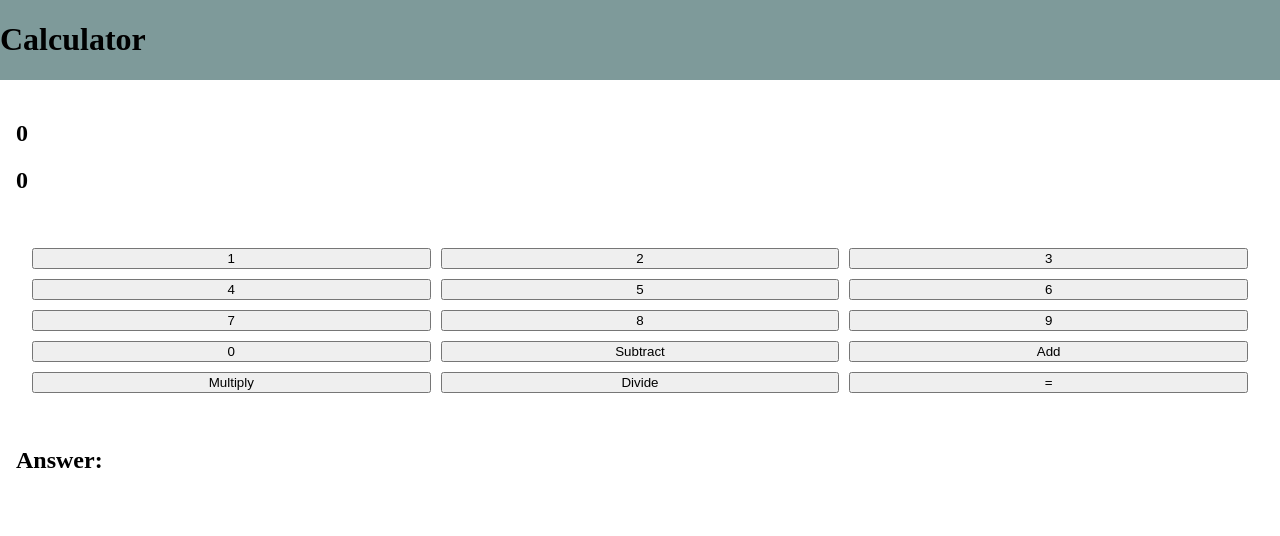
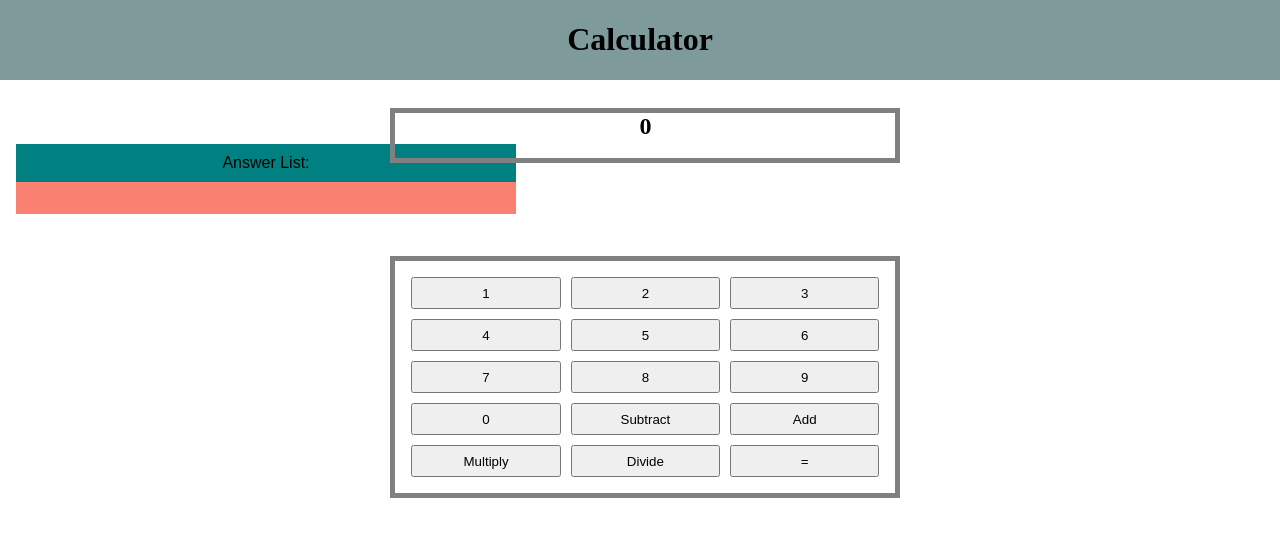
Before and after one commit to bertw2002/hello_world, an Angular app in the folder hello-angular/: page / in a window 1280 px wide. Shown: the top 536 px of the page. Built offline with nearby package versions, Linux system fonts and the light colour scheme.

Commit message:
expandable

```diff
--- a/hello-angular/src/app/app.component.css
+++ b/hello-angular/src/app/app.component.css
@@ -1,4 +1,5 @@
 .header {
+  text-align: center;
   background-color: #7e9a9a;
   top: 0;
   position: fixed;
@@ -22,10 +23,31 @@
   padding: 16px;
 }
 
-#input1 {
+#box {
+  width: 500px;
+  height: 45px;
+  position: absolute;
 
+  left: 30%;
+  border: 5px solid gray;
+  margin: 0;
+  text-align: center;
 }
 
-button {
+#box1 {
+  width: 468px;
+  height: 200px;
+  position: absolute;
 
+  left: 30%;
+  top: 140%;
+  border: 5px solid gray;
+  margin: 0;
+  text-align: center;
 }
+
+#answer {
+  position:absolute;
+  top: 700px;
+  right: 650px;
+}
--- a/hello-angular/src/app/app.component.html
+++ b/hello-angular/src/app/app.component.html
@@ -8,10 +8,10 @@
   <div class="header">
     <h1>Calculator</h1>
   </div>
-  <div class="main">
-    <h2>{{num1}}</h2><h2>{{num2}}</h2>
+  <div style="text-align:center" class="main">
+    <h2 id="box">{{numDisplay}}</h2>
     <br>
-    <div class="calcButtons">
+    <div id="box1" class="calcButtons">
 
       <button type='button' (click)="add1()">1</button>
       <button type='button' (click)="add2()">2</button>
@@ -30,7 +30,9 @@
       <button type='button' (click)="calculate()">=</button>
     </div>
     <br>
-    <h2> Answer: {{arr_num}} </h2>
+    <app-expand>
+      <p>{{arr_num_display}}</p>
+    </app-expand>
   </div>
 </body>
 </html>
--- a/hello-angular/src/app/app.component.ts
+++ b/hello-angular/src/app/app.component.ts
@@ -1,9 +1,15 @@
 import { Component } from '@angular/core';
+import { animate, state, style, transition, trigger } from '@angular/animations';
 
 @Component({
   selector: 'app-root',
   templateUrl: './app.component.html',
-  styleUrls: ['./app.component.css']
+  styleUrls: ['./app.component.css'],
+  animations: [trigger('panelState', [
+    state('closed', style({height:'32px', overflow: 'hidden'})),
+    state('open', style({height: '*'})),
+    transition('closed <=> open', animate('300ms ease-in-out')),
+]),],
 })
 
 export class AppComponent {
@@ -12,123 +18,133 @@ export class AppComponent {
   public operator:string;
   public num1=0;
   public num2=0;
+  public numDisplay=0;
   public num3:number;
   public arr_num:number[] = [];
+  public arr_num_display:string="";
   add0(){
     if (this.secondOp){
       this.num2=this.num2*10;
+      this.numDisplay=this.num2;
     }
     else{
       this.num1=this.num1*10;
+      this.numDisplay=this.num1;
     }
   }
   add1(){
     if (this.secondOp){
       this.num2=this.num2*10+1;
+      this.numDisplay=this.num2;
     }
     else{
       this.num1=this.num1*10+1;
+      this.numDisplay=this.num1;
     }
   }
   add2(){
     if (this.secondOp){
       this.num2=this.num2*10+2;
+      this.numDisplay=this.num2;
     }
     else{
       this.num1=this.num1*10+2;
+      this.numDisplay=this.num1;
     }
   }
   add3(){
     if (this.secondOp){
       this.num2=this.num2*10+3;
+      this.numDisplay=this.num2;
     }
     else{
       this.num1=this.num1*10+3;
+      this.numDisplay=this.num1;
     }
   }
   add4(){
     if (this.secondOp){
       this.num2=this.num2*10+4;
+      this.numDisplay=this.num2;
     }
     else{
       this.num1=this.num1*10+4;
+      this.numDisplay=this.num1;
     }
   }
   add5(){
     if (this.secondOp){
       this.num2=this.num2*10+5;
+      this.numDisplay=this.num2;
     }
     else{
       this.num1=this.num1*10+5;
+      this.numDisplay=this.num1;
     }
   }
   add6(){
     if (this.secondOp){
       this.num2=this.num2*10+6;
+      this.numDisplay=this.num2;
     }
     else{
       this.num1=this.num1*10+6;
+      this.numDisplay=this.num1;
     }
   }
   add7(){
     if (this.secondOp){
       this.num2=this.num2*10+7;
+      this.numDisplay=this.num2;
     }
     else{
       this.num1=this.num1*10+7;
+      this.numDisplay=this.num1;
     }
   }
   add8(){
     if (this.secondOp){
       this.num2=this.num2*10+8;
+      this.numDisplay=this.num2;
     }
     else{
       this.num1=this.num1*10+8;
+      this.numDisplay=this.num1;
     }
   }
   add9(){
     if (this.secondOp){
       this.num2=this.num2*10+9;
+      this.numDisplay=this.num2;
     }
     else{
       this.num1=this.num1*10+9;
+      this.numDisplay=this.num1;
     }
   }
   addSub(){
+    if (!this.secondOp){
       this.operator="-";
       this.secondOp=true;
     }
+  }
   addDiv(){
+    if (!this.secondOp){
       this.operator="/";
       this.secondOp=true;
     }
+  }
   addAdd(){
+    if (!this.secondOp){
       this.operator="+";
       this.secondOp=true;
     }
+  }
   addMult(){
+    if (!this.secondOp){
       this.operator="*";
       this.secondOp=true;
     }
-  multiply(){
-    this.num3=this.num1*this.num2;
-    //(this.arr_num).push(this.num3);
-    this.arr_num=[... this.arr_num, this.num3];
-  }
-  add(){
-    this.num3=this.num1+this.num2;
-    //this.arr_num.push(this.num3);
-    this.arr_num=[... this.arr_num, this.num3];
-  }
-  subtract(){
-    this.num3=this.num1-this.num2;
-    //this.arr_num.push(this.num3);
-    this.arr_num=[... this.arr_num, this.num3];
-  }
-  divide(){
-    this.num3=this.num1/this.num2;
-    //this.arr_num.push(this.num3);
-    this.arr_num=[... this.arr_num, this.num3];
   }
   calculate(){
     if (this.operator=="null"){
@@ -146,10 +162,15 @@ export class AppComponent {
     if (this.operator=="/"){
       this.num3=this.num1/this.num2;
     }
+    this.numDisplay=this.num3;
     this.arr_num=[... this.arr_num, this.num3];
     this.num1=0;
     this.num2=0;
     this.secondOp=false;
     this.operator="null";
   }
+
+
+  expand(){
   }
+}
--- /dev/null
+++ b/hello-angular/src/app/expand/expand.component.css
@@ -0,0 +1,26 @@
+.container{
+  background-color: salmon;
+  max-width: 500px;
+}
+
+.aHeader{
+  background-color: teal;
+  padding:10px;
+  cursor: pointer;
+}
+.aHeader:hover{
+  background-color: lightgreen;
+}
+
+.abody{
+  padding:10px;
+  overflow: hidden;
+}
+
+*{
+  font-family: sans-serif;
+}
+
+::ng-deep p{
+  margin: 0;
+}
--- /dev/null
+++ b/hello-angular/src/app/expand/expand.component.html
@@ -0,0 +1,8 @@
+<div class="container">
+  <div class="aHeader" (click)="expandToggle()">
+    Answer List:
+  </div>
+  <div class="aBody" [@panelState]="contract">
+    <ng-content> </ng-content>
+  </div>
+</div>
--- /dev/null
+++ b/hello-angular/src/app/expand/expand.component.ts
@@ -0,0 +1,20 @@
+import { Component, OnInit } from '@angular/core';
+import { animate, state, style, transition, trigger } from '@angular/animations';
+
+@Component({
+  selector: 'app-expand',
+  templateUrl: './expand.component.html',
+  styleUrls: ['./expand.component.css'],
+  animations: [trigger('panelState', [
+    state('closed', style({height:'32px', overflow: 'hidden'})),
+    state('open', style({height: '*'})),
+    transition('closed <=> open', animate('300ms ease-in-out')),
+]),],
+})
+
+export class ExpandComponent {
+  contract = 'closed';
+  expandToggle(){
+    this.contract = this.contract === 'open' ? 'closed' : 'open';
+  }
+}
```
Also changed, not shown: hello-angular/src/app/app.module.ts (+6 -2 lines). Lines whose indentation alone changed are shown as unchanged.
